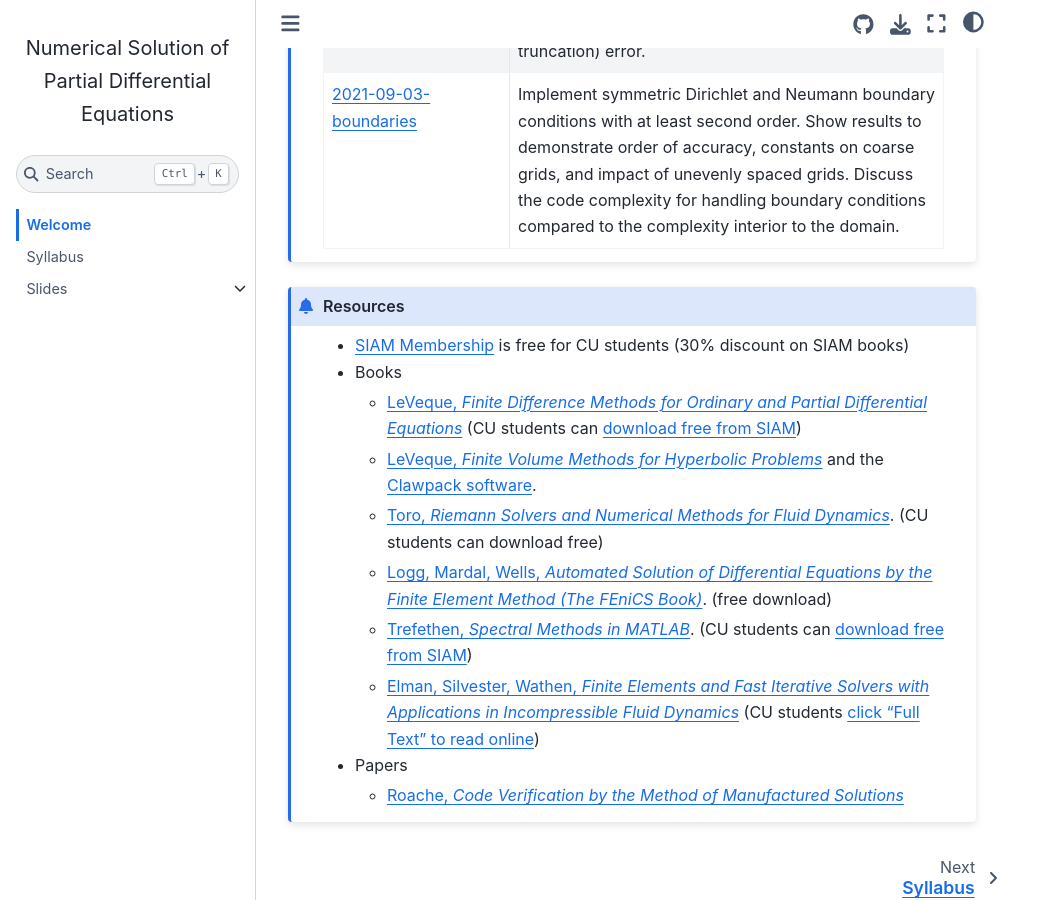
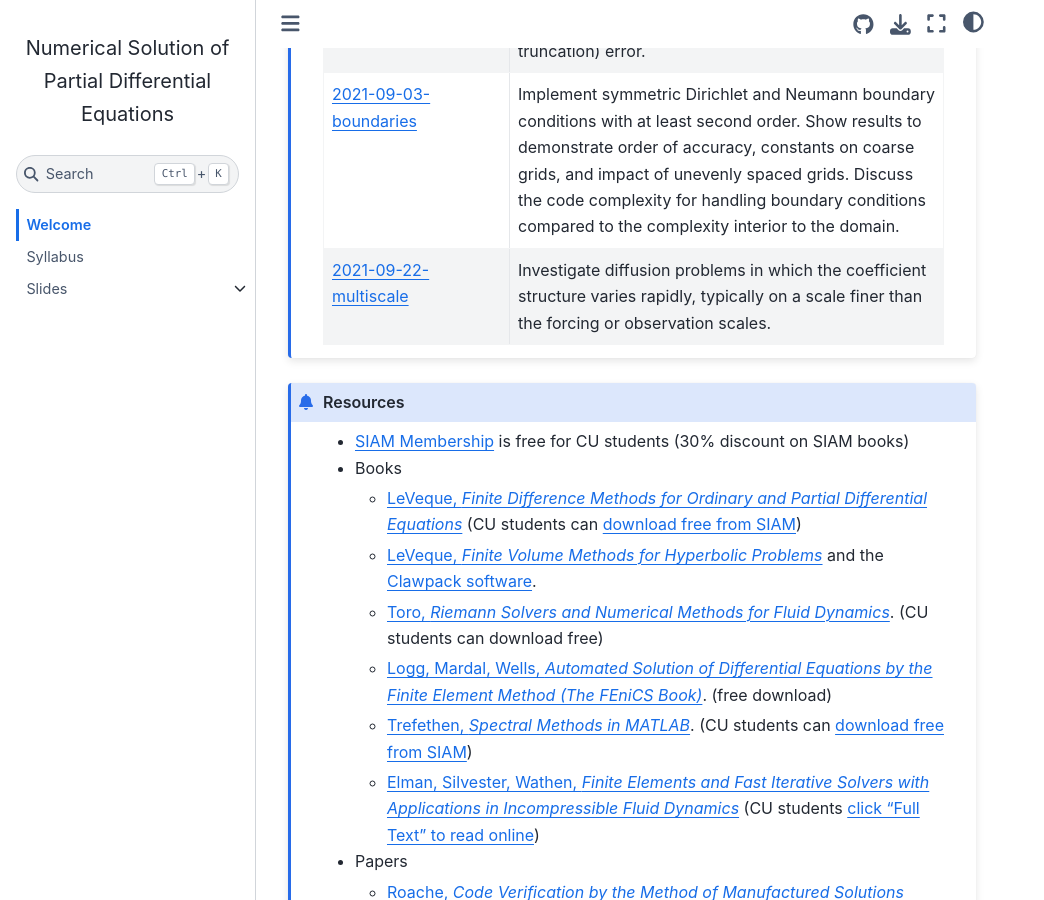
Before and after one commit to cu-numpde/fall21, a Jupyter Book: the page built from index.md, in a window 1280 px wide and 900 px high, scrolled down 580 px. Shown: the whole window, without its empty margins (0-1044 px from the left). Built offline with Jupyter Book 1.0.4 settings and Sphinx 7.4.7 and the Sphinx Book theme 1.1.4, drawn with Linux system fonts in a browser that asks for light colours; pages that are not in the unit, such as notebooks, are missing from menus.

Commit message:
Recent slides and multiscale activity

```diff
--- a/_toc.yml
+++ b/_toc.yml
@@ -18,3 +18,6 @@ chapters:
   - file: slides/2021-09-15-advection.ipynb
   - file: slides/2021-09-17-sparsity.ipynb
   - file: slides/2021-09-20-nonlinear.ipynb
+  - file: slides/2021-09-22-nonlinear-ad.ipynb
+  - file: slides/2021-09-24-transient.ipynb
+  - file: slides/2021-09-27-transient.ipynb
--- a/index.md
+++ b/index.md
@@ -23,6 +23,8 @@ Welcome to **CSCI-5636: Numerical Solution of Partial Differential Equations**
   - Use GitHub classroom and observe two kinds of numerical error: rounding error and discretization (aka. truncation) error.
 * - [2021-09-03-boundaries](https://classroom.github.com/a/P7lUsxs_)
   - Implement symmetric Dirichlet and Neumann boundary conditions with at least second order. Show results to demonstrate order of accuracy, constants on coarse grids, and impact of unevenly spaced grids. Discuss the code complexity for handling boundary conditions compared to the complexity interior to the domain.
+* - [2021-09-22-multiscale](https://classroom.github.com/a/ofGhdd06)
+  - Investigate diffusion problems in which the coefficient structure varies rapidly, typically on a scale finer than the forcing or observation scales.
 :::
 ::::
 
```
Also changed, not shown: 3 other files.
